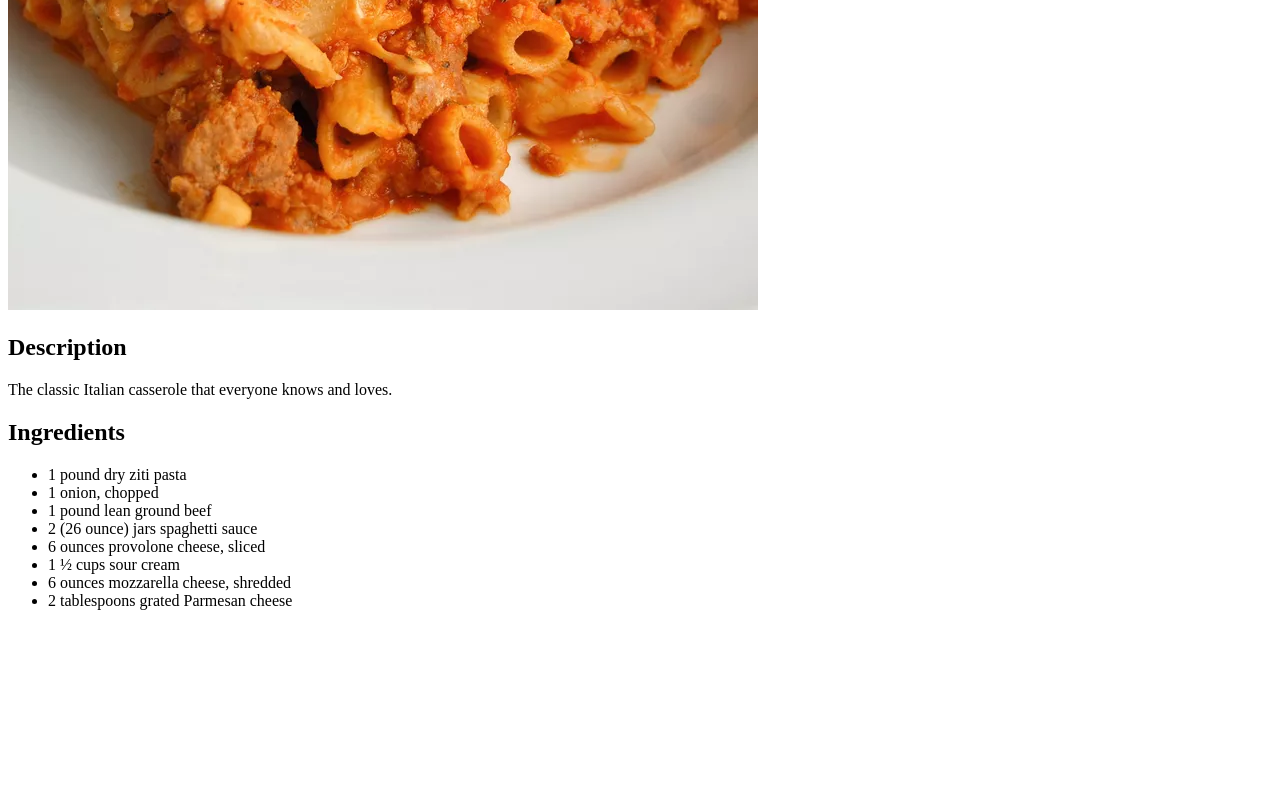
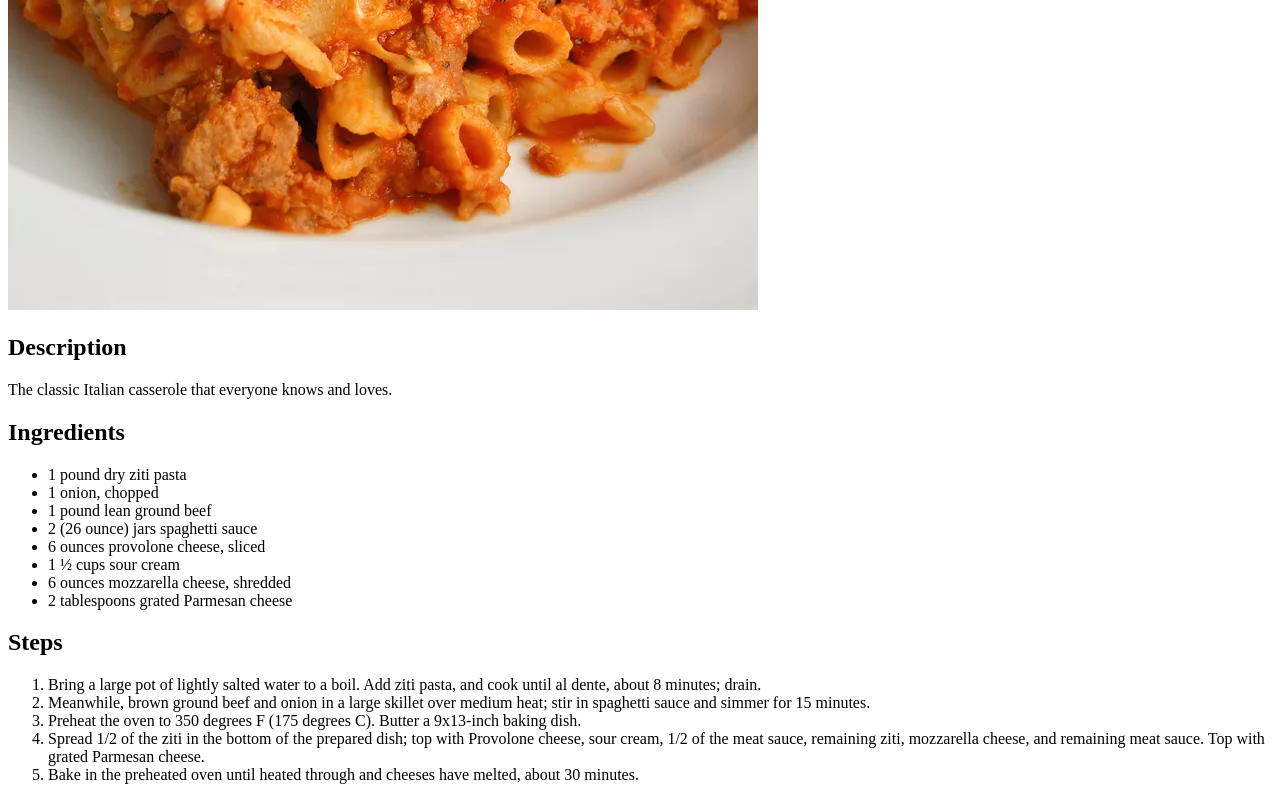
Before and after one commit to kkschong/odin-recipes, a plain HTML site: page recipes/bakedziti.html in a window 1280 px wide. Shown: the part 520-1320 px from the top of the page. Before the commit the page ends 1146 px from the top, so only its background shows below. Drawn offline with Linux system fonts and the light colour scheme.

Commit message:
Add steps to baked ziti recipe

```diff
--- a/recipes/bakedziti.html
+++ b/recipes/bakedziti.html
@@ -20,5 +20,13 @@
             <li>6 ounces mozzarella cheese, shredded</li>
             <li>2 tablespoons grated Parmesan cheese</li>
         </ul>
+        <h2>Steps</h2>
+        <ol>
+            <li>Bring a large pot of lightly salted water to a boil. Add ziti pasta, and cook until al dente, about 8 minutes; drain.</li>
+            <li>Meanwhile, brown ground beef and onion in a large skillet over medium heat; stir in spaghetti sauce and simmer for 15 minutes.</li>
+            <li>Preheat the oven to 350 degrees F (175 degrees C). Butter a 9x13-inch baking dish.</li>
+            <li>Spread 1/2 of the ziti in the bottom of the prepared dish; top with Provolone cheese, sour cream, 1/2 of the meat sauce, remaining ziti, mozzarella cheese, and remaining meat sauce. Top with grated Parmesan cheese.</li>
+            <li>Bake in the preheated oven until heated through and cheeses have melted, about 30 minutes.</li>
+        </ol>
     </body>
 </html>
```
